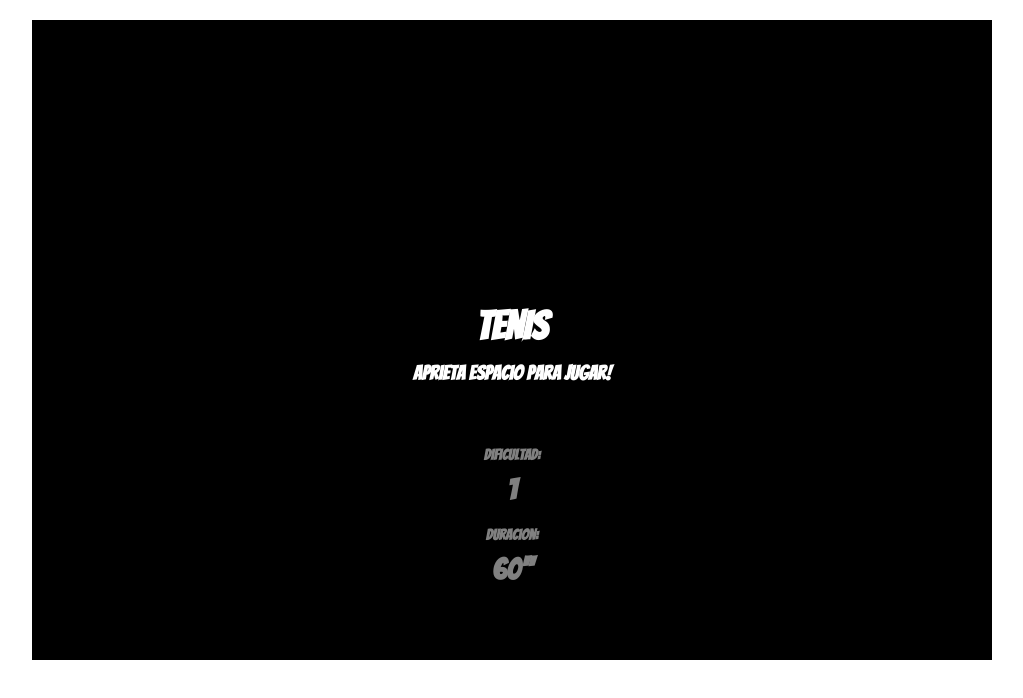
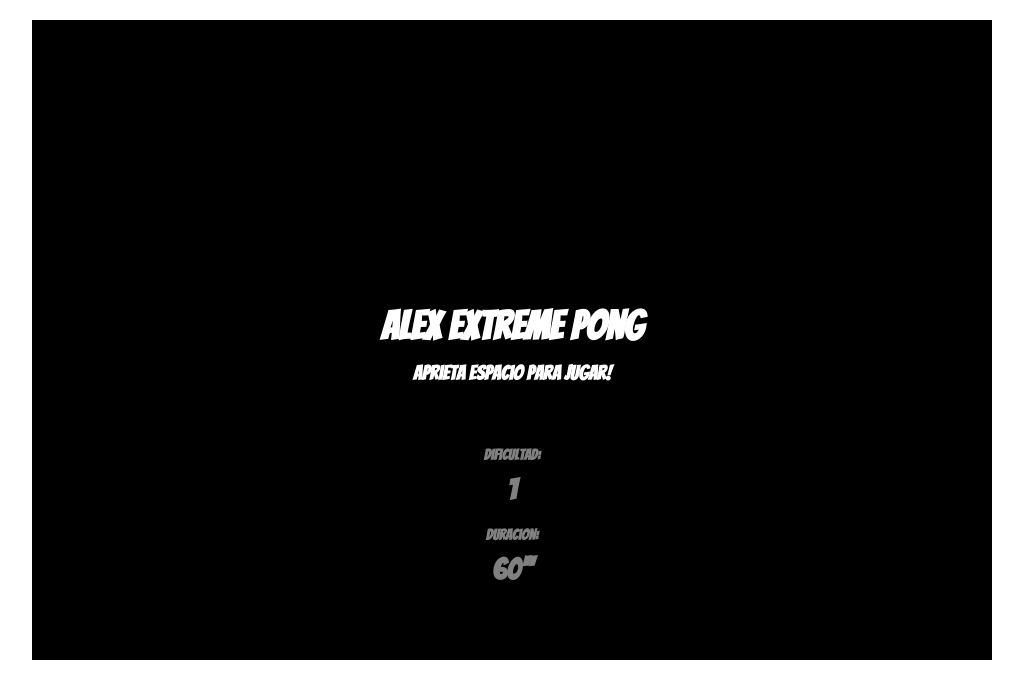
Before and after one commit to Alexggp/ExtremePong, a plain HTML site: page public/index.html in a window 1280 px wide. Shown: the whole page, without its empty margins (128-1151 px from the left). Drawn offline with nearby package versions, Linux system fonts and the light colour scheme.

Commit message:
Cambiado nombre

```diff
--- a/public/game.js
+++ b/public/game.js
@@ -22,7 +22,7 @@ var sprites = {
 
 var startGame = function() {
     Game.setBoard(0,new capaClear(0));
-    Game.setBoard(2,new TitleScreen("TENIS",
+    Game.setBoard(2,new TitleScreen("Alex extreme pong",
                                     "Aprieta espacio para jugar!",
                                     playGame));
 }
--- a/public/index.html
+++ b/public/index.html
@@ -2,7 +2,7 @@
 <html lang="en">
 <head>
   <meta charset="UTF-8"/>
-  <title>Tenis de Alex</title>
+  <title>Alex Extreme Pong</title>
   <link rel="stylesheet" href="base.css" type="text/css" />
   <link href='http://fonts.googleapis.com/css?family=Bangers' rel='stylesheet' type='text/css'>
   <script src='jquery-1.10.2.js' type='text/javascript'></script>
```
